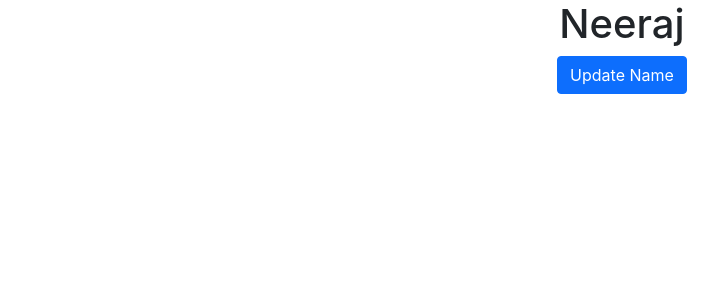
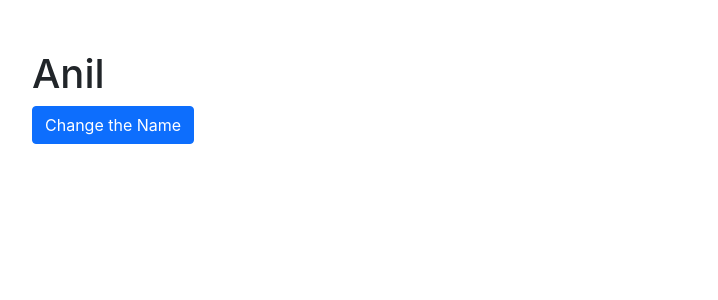
Before and after one commit to neeraj83760/React_Bible, a React (Create React App) app: page / in a window 1280 px wide. Shown: the top 300 px of the page, without its empty margins (18-736 px from the left). Built offline with nearby package versions, Linux system fonts and the light colour scheme.

Commit message:
Now we have created a simple program to understand State in React

```diff
--- a/public/index.html
+++ b/public/index.html
@@ -11,12 +11,12 @@
     />
     <link href="https://cdn.jsdelivr.net/npm/bootstrap@5.0.2/dist/css/bootstrap.min.css" rel="stylesheet" integrity="sha384-EVSTQN3/azprG1Anm3QDgpJLIm9Nao0Yz1ztcQTwFspd3yD65VohhpuuCOmLASjC" crossorigin="anonymous">
 
-    <link rel="apple-touch-icon" href="%PUBLIC_URL%/logo192.png" />
+    <!-- <link rel="apple-touch-icon" href="%PUBLIC_URL%/logo192.png" /> -->
     <!--
       manifest.json provides metadata used when your web app is installed on a
       user's mobile device or desktop. See https://developers.google.com/web/fundamentals/web-app-manifest/
     -->
-    <link rel="manifest" href="%PUBLIC_URL%/manifest.json" />
+    <!-- <link rel="manifest" href="%PUBLIC_URL%/manifest.json" /> -->
     <!--
       Notice the use of %PUBLIC_URL% in the tags above.
       It will be replaced with the URL of the `public` folder during the build.
--- /dev/null
+++ b/src/Components/State.js
@@ -0,0 +1,27 @@
+import {useState} from 'react'
+
+function State() {
+
+// Jaise hi state update hoga poora State function re-render hoga
+
+const [data, setData] = useState('Anil');
+
+function onUpdate(){
+
+    setData('Rahul')
+}
+
+console.warn("-------------")
+
+return(
+<div className=".container-md pl-5" style={{padding: '50' , margin: '50px'}}>
+<h1>{data}</h1>
+<button className='btn btn-primary' onClick={onUpdate}>Change the Name</button>
+</div>
+
+)
+
+}
+
+
+export default State;
--- a/src/index.js
+++ b/src/index.js
@@ -1,13 +1,15 @@
 import React from 'react';
 import ReactDOM from 'react-dom/client';
 import './index.css';
-import App from './App';
+// import App from './App';
 // import 'bootstrap/dist/css/bootstrap.css';
+import State from './Components/State';
 
 const root = ReactDOM.createRoot(document.getElementById('root'));
 
 root.render(
   <React.StrictMode>
-  <App />
+  {/* <App /> */}
+  <State />
   </React.StrictMode>
 );
```
